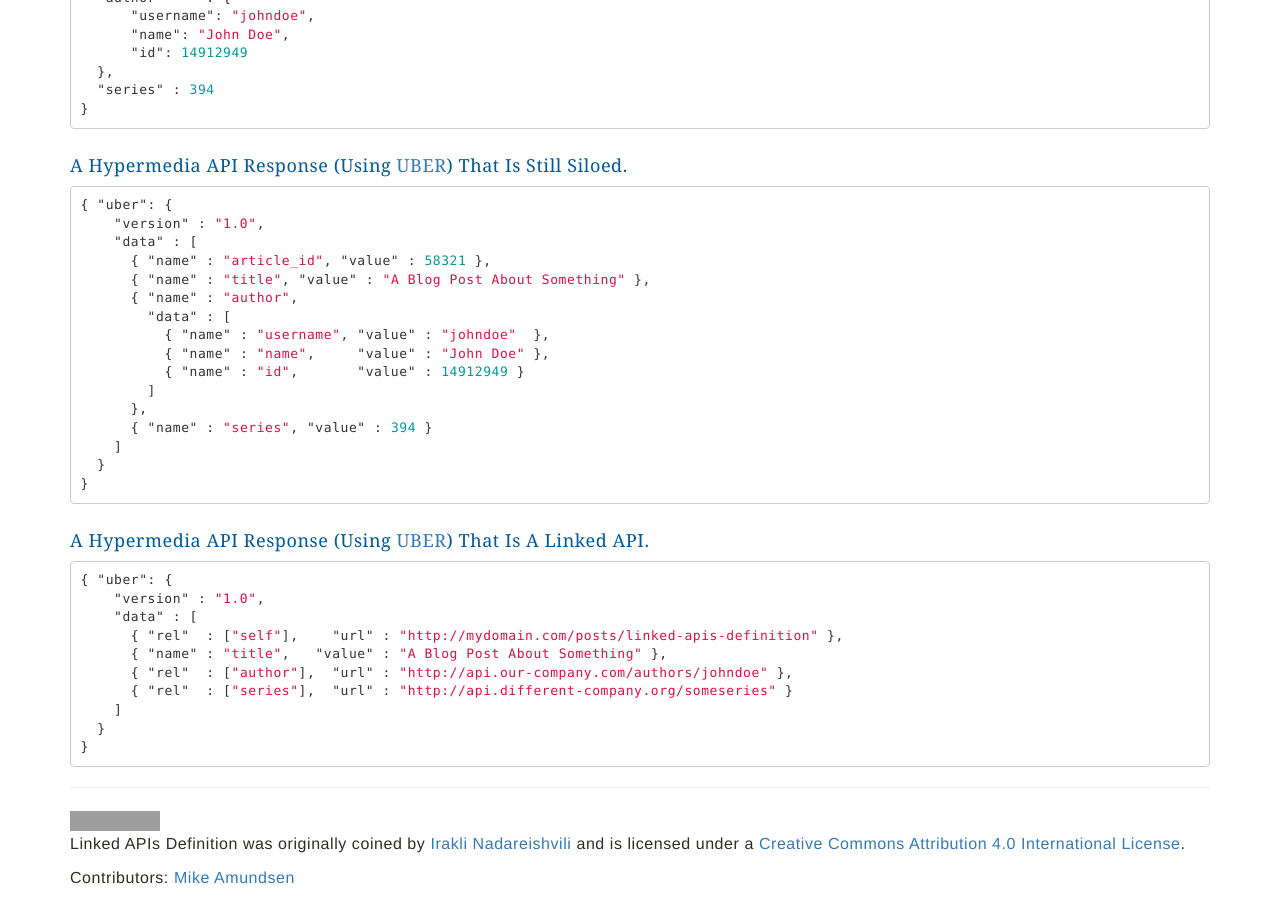
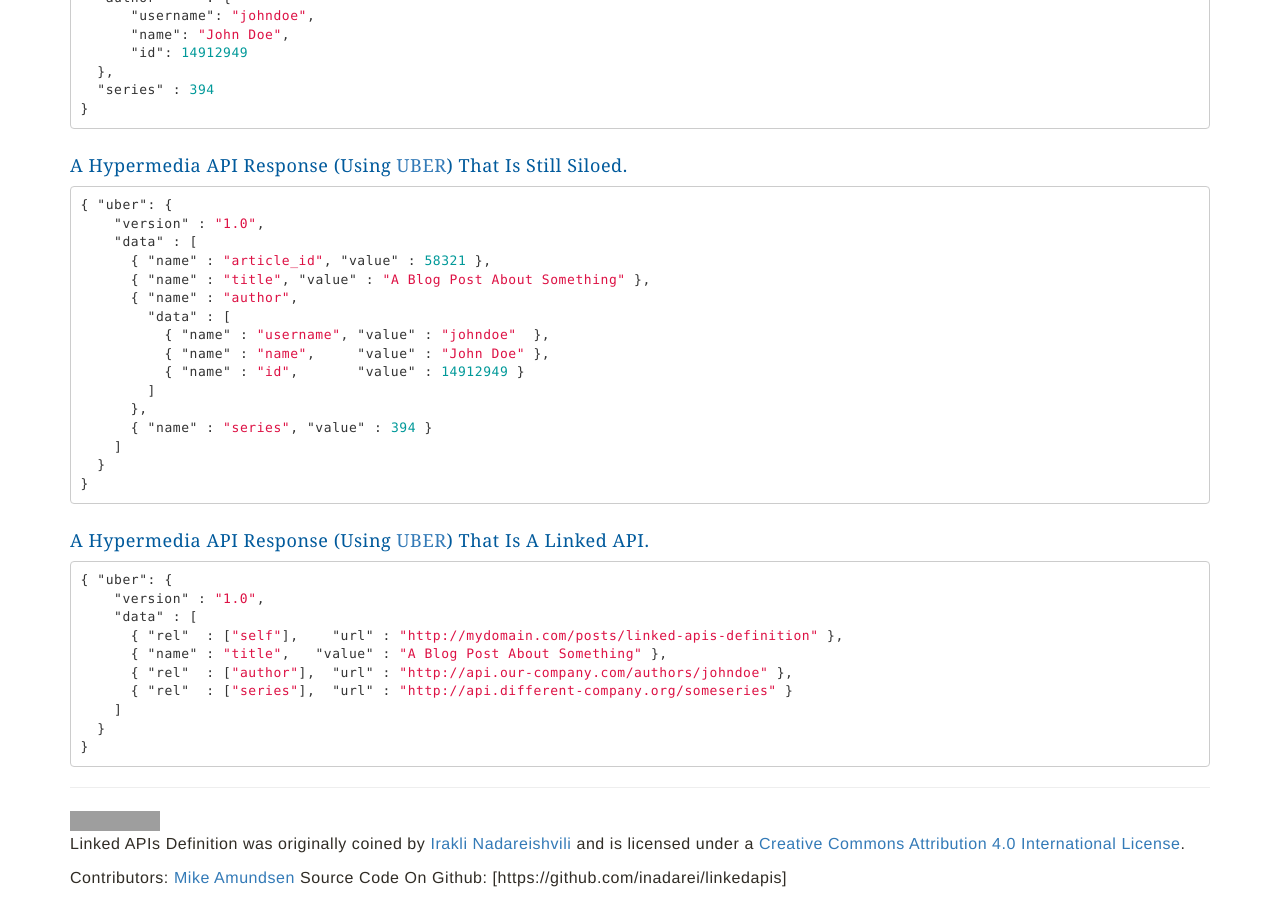
Before and after one commit to inadarei/linkedapis, a Jekyll site: the page built from index.md, in a window 1280 px wide and 900 px high, scrolled down 1086 px. Built offline with Jekyll 4.4.1, drawn with Linux system fonts in a browser that asks for light colours; nearby versions of some CDN libraries; Markdown is read by kramdown in place of the engine named in the settings; grey boxes are pictures that could not be loaded.

Commit message:
added link to github

```diff
--- a/index.md
+++ b/index.md
@@ -98,3 +98,4 @@ Let's get the engine cranking!
 <a rel="license" href="http://creativecommons.org/licenses/by/4.0/"><img alt="Creative Commons License" style="border-width:0" src="https://i.creativecommons.org/l/by/4.0/80x15.png" /></a><br /><span xmlns:dct="http://purl.org/dc/terms/" href="http://purl.org/dc/dcmitype/Text" property="dct:title" rel="dct:type">Linked APIs Definition</span> was originally coined by <a xmlns:cc="http://creativecommons.org/ns#" href="https://twitter.com/inadarei" property="cc:attributionName" rel="cc:attributionURL">Irakli Nadareishvili</a>  and is licensed under a <a rel="license" href="http://creativecommons.org/licenses/by/4.0/">Creative Commons Attribution 4.0 International License</a>.
 
 Contributors: [Mike Amundsen](https://twitter.com/mamund)
+Source Code On Github: [https://github.com/inadarei/linkedapis]
```
